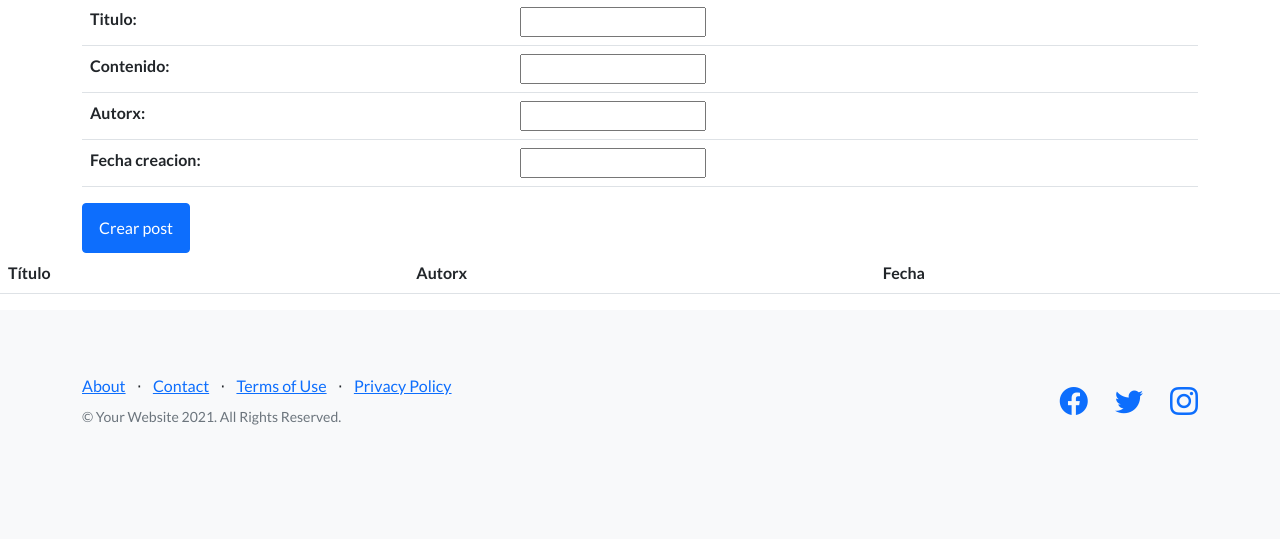
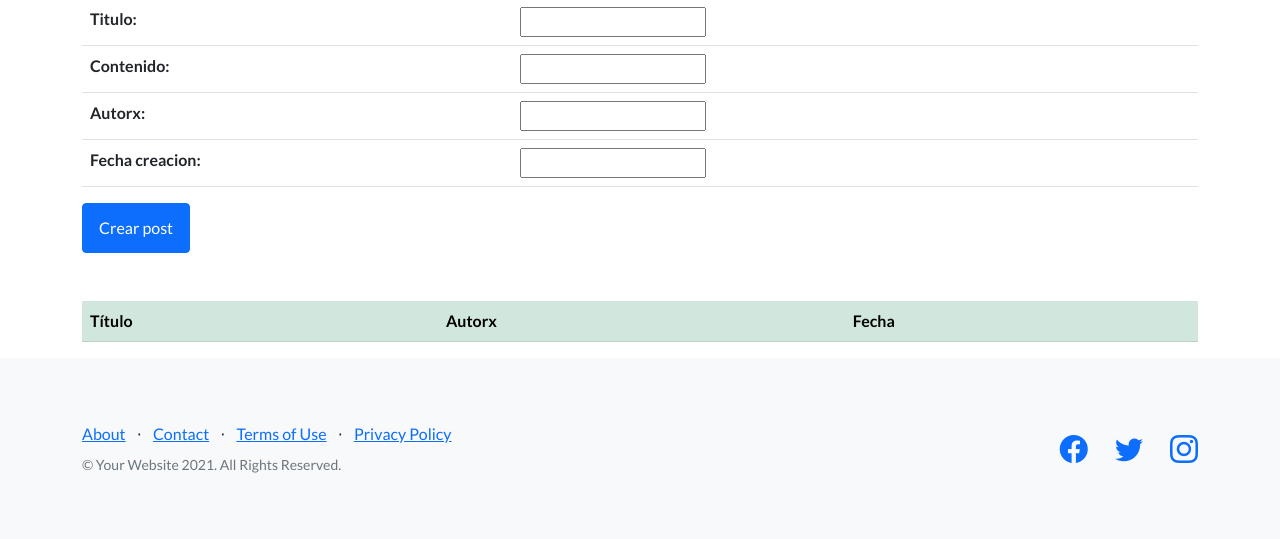
Before and after one commit to tyzurc/Entrega1Cruz, a Django app: page /blog/posts/ in a window 1280 px wide. Shown: the part 605-1144 px from the top of the page. Before the commit the page ends 1030 px from the top, so only its background shows below. Run offline with Django 4.2, Linux system fonts and the light colour scheme; lists and menus that the app fills with data are empty; some libraries are stand-ins or nearby versions.

Commit message:
Cambio estilo de la tabla de las vistas

```diff
--- a/blog_coder/blog/templates/blog/posts.html
+++ b/blog_coder/blog/templates/blog/posts.html
@@ -19,13 +19,13 @@
 
 </div>
 
-<div>
+<div class="container mt-5">
     <table class="table">
         <thead>
             <tr>
-                <th>Título</th>
-                <th>Autorx</th>
-                <th>Fecha</th>
+                <th class="table-success">Título</th>
+                <th class="table-success">Autorx</th>
+                <th class="table-success">Fecha</th>
             </tr>
         </thead>
 
```
Also changed, not shown: blog_coder/blog/templates/blog/users.html (+5 -5 lines).
